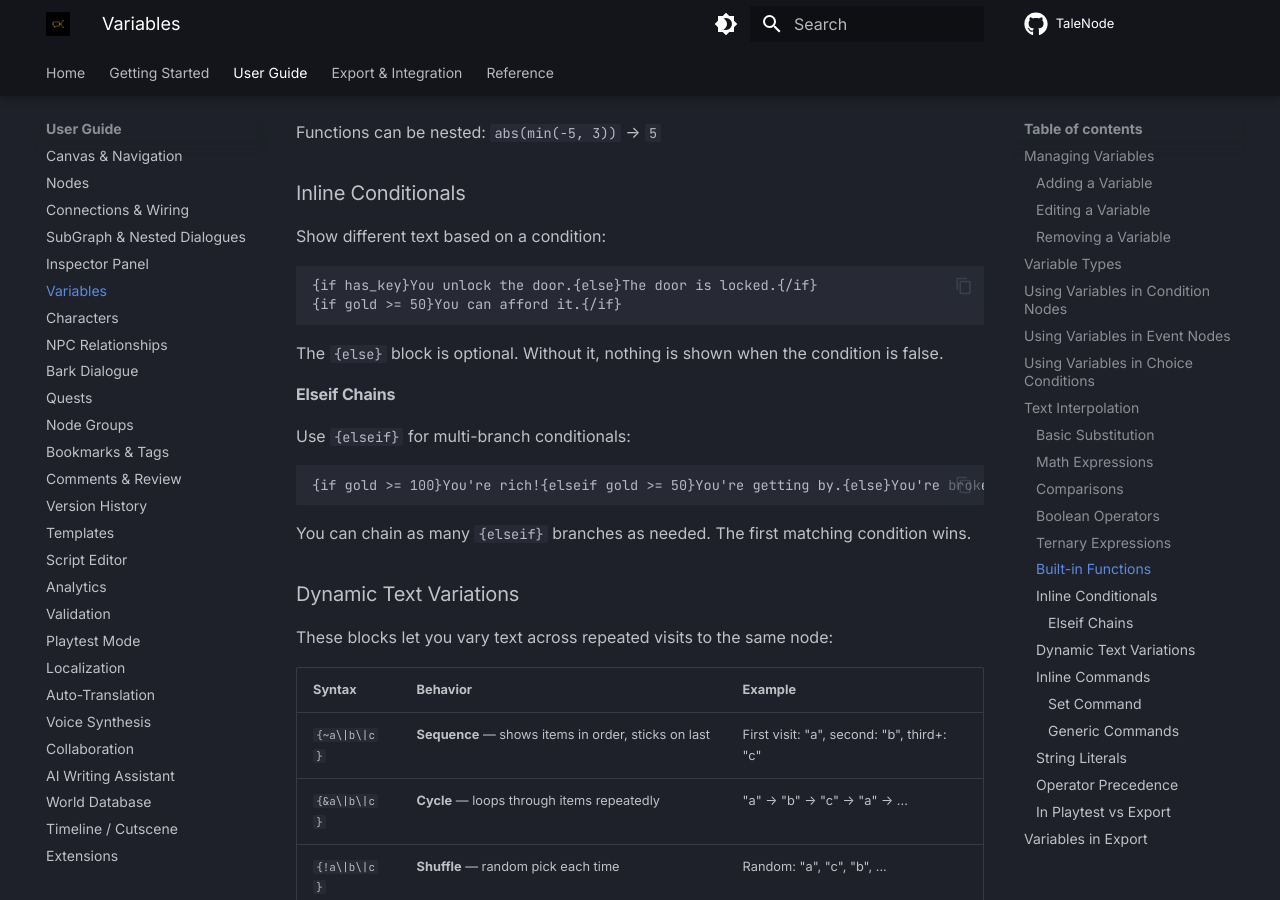
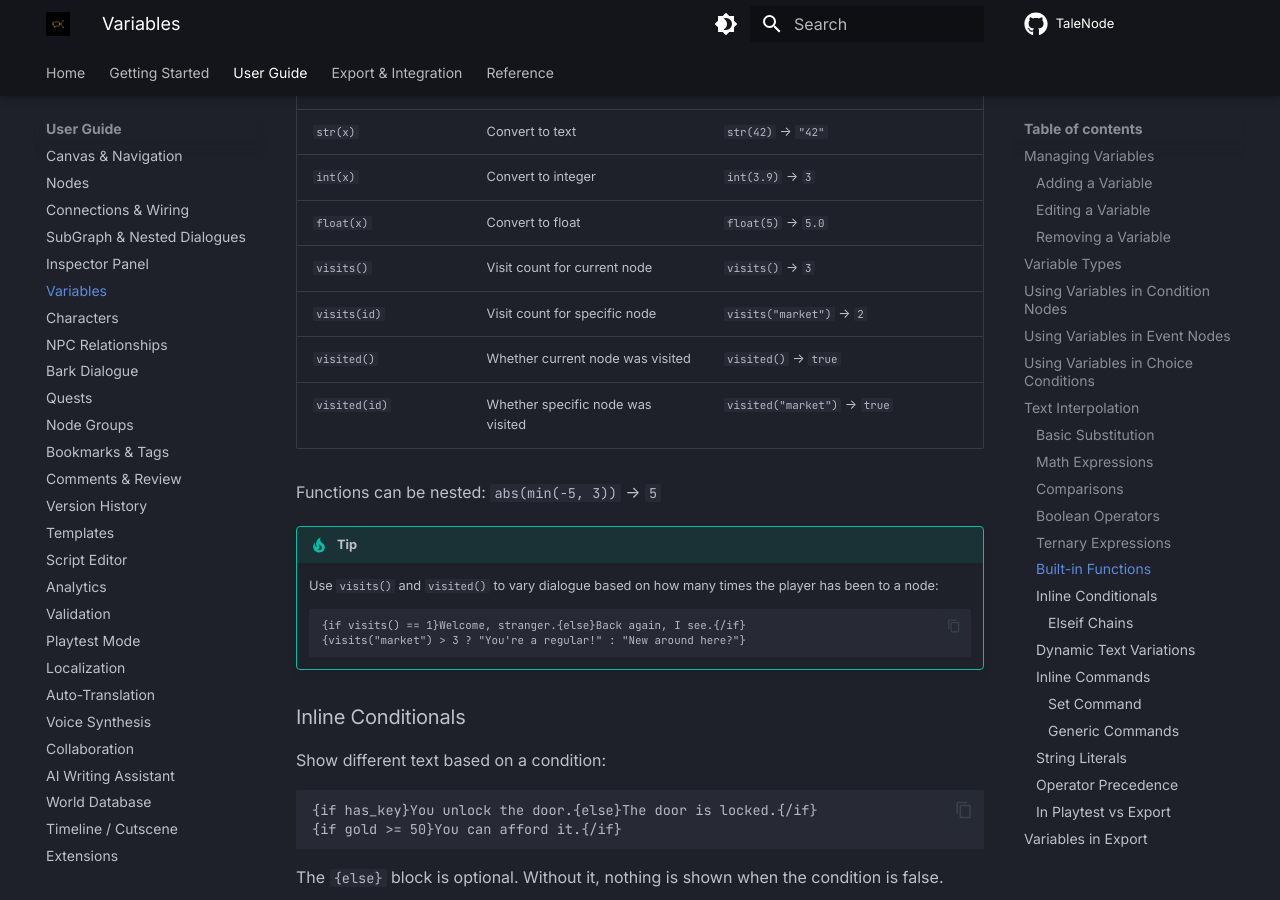
Before and after one commit to fognil/TaleNode, an MkDocs documentation site: the page built from docs/user-guide/variables.md, in a window 1280 px wide and 900 px high, scrolled down 4576 px. Built offline with MkDocs 1.6.1 and Material for MkDocs 9.7.7, drawn with Linux system fonts in a browser that asks for light colours; comment, search, counter and statistics services are not loaded; some of the changed text lies outside the part shown.

Commit message:
docs: add visits()/visited() and keyword aliases to reference

````diff
--- a/docs/user-guide/variables.md
+++ b/docs/user-guide/variables.md
@@ -115,6 +115,13 @@ Combine conditions with `&&` (and) and `||` (or), negate with `!`:
 {!is_hidden || has_detect}
 ```
 
+You can also use the keyword aliases `and`, `or`, `not` for readability:
+
+```
+{has_key and level > 5}
+{not is_hidden or has_detect}
+```
+
 ### Ternary Expressions
 
 Use `condition ? value_if_true : value_if_false` inline:
@@ -151,8 +158,19 @@ Functions can be used inside `{...}` expressions:
 | `str(x)` | Convert to text | `str(42)` → `"42"` |
 | `int(x)` | Convert to integer | `int(3.9)` → `3` |
 | `float(x)` | Convert to float | `float(5)` → `5.0` |
+| `visits()` | Visit count for current node | `visits()` → `3` |
+| `visits(id)` | Visit count for specific node | `visits("market")` → `2` |
+| `visited()` | Whether current node was visited | `visited()` → `true` |
+| `visited(id)` | Whether specific node was visited | `visited("market")` → `true` |
 
 Functions can be nested: `abs(min(-5, 3))` → `5`
+
+!!! tip
+    Use `visits()` and `visited()` to vary dialogue based on how many times the player has been to a node:
+    ```
+    {if visits() == 1}Welcome, stranger.{else}Back again, I see.{/if}
+    {visits("market") > 3 ? "You're a regular!" : "New around here?"}
+    ```
 
 ### Inline Conditionals
 
````
